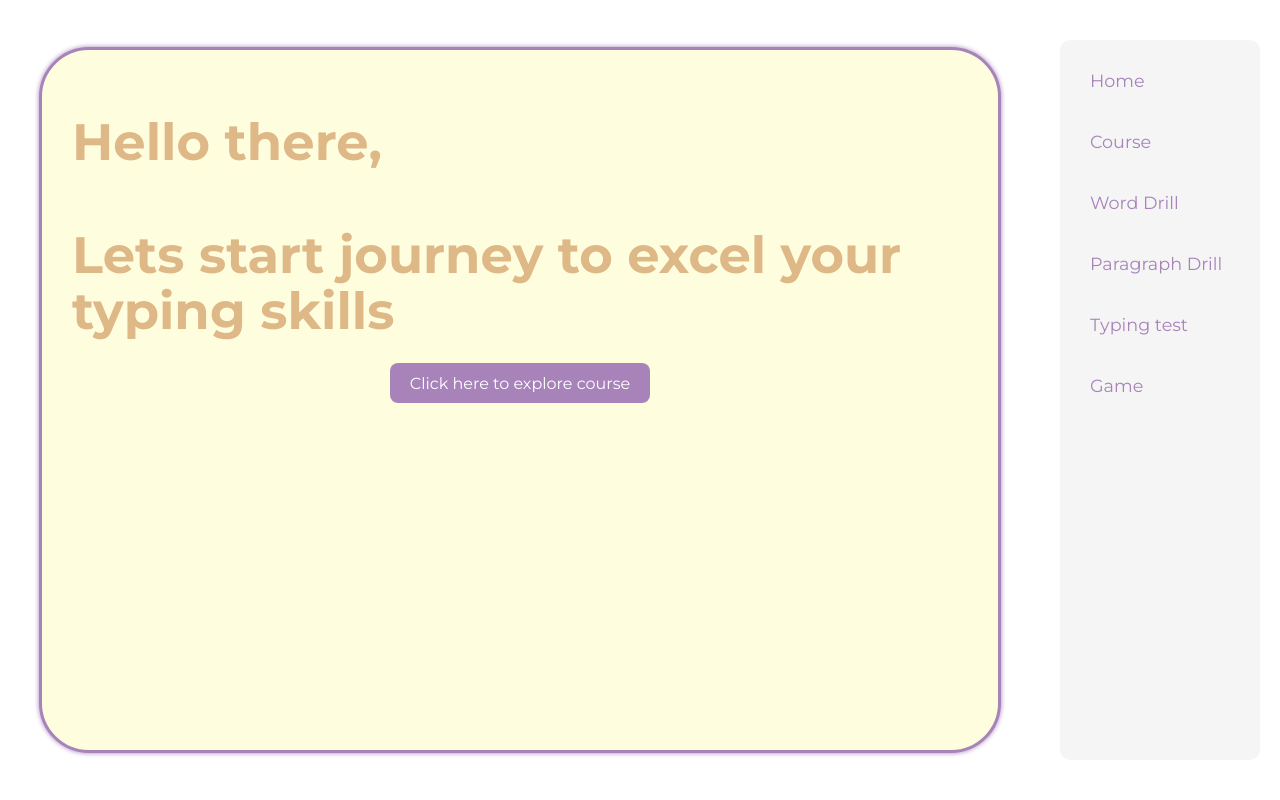
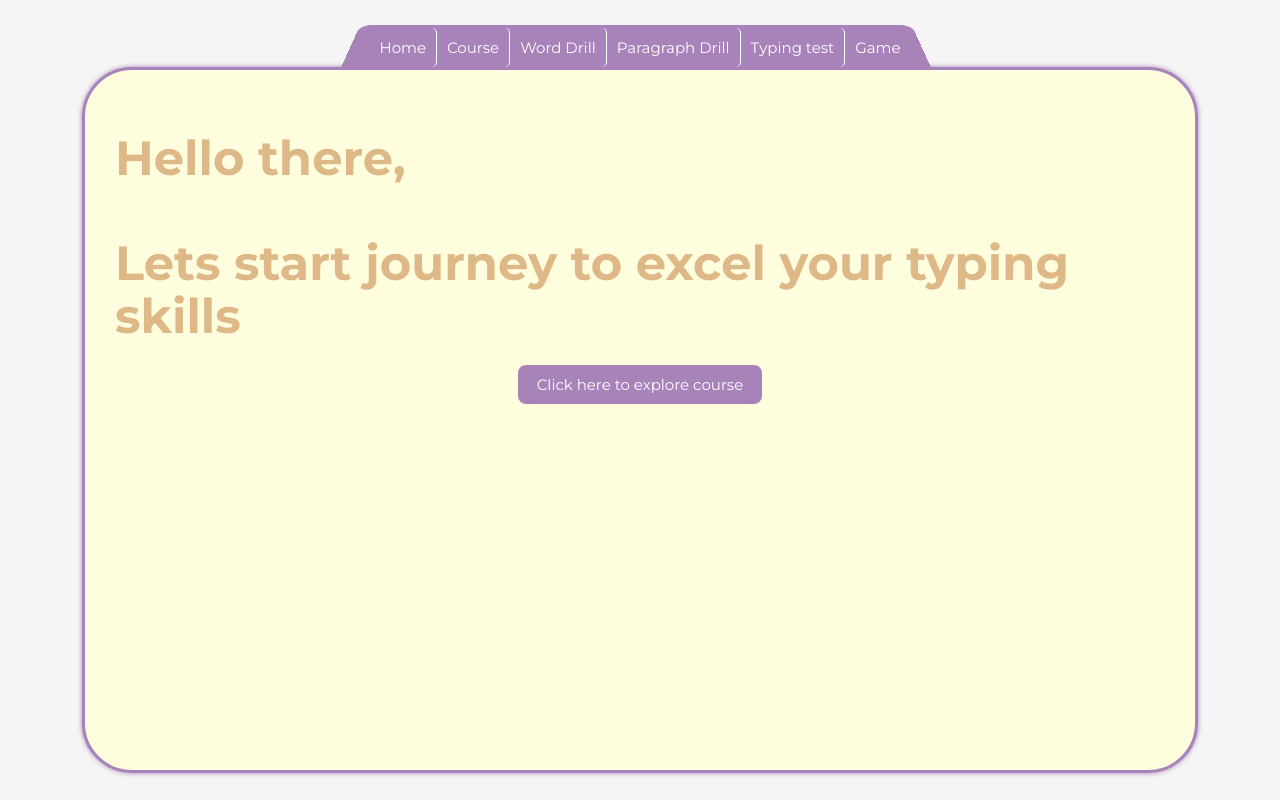
Before and after one commit to imharshal/typing-guru, a React (Vite) app: page / in a window 1280 px wide. Built offline with nearby package versions, Linux system fonts and the light colour scheme.

Commit message:
navbar-design changed

```diff
--- a/src/App.css
+++ b/src/App.css
@@ -1,4 +1,5 @@
 :root {
+  font-size: 15px;
   /* --size: 2em; */
   --keyboard-font-size: 17px;
   --input-box-font-size: 20px;
@@ -7,7 +8,7 @@
 }
 
 body {
-  background-color: white;
+  background-color: whitesmoke;
   color: black;
   display: flex;
   justify-content: center;
@@ -19,58 +20,92 @@ body {
 }
 
 #App {
-  display: grid;
-  grid-template-columns: 5fr 1fr;
+  /* display: grid; */
+  /* grid-template-columns: 5fr 1fr; */
+  display: flex;
   align-items: center;
-  /* flex-direction: row; */
+  flex-direction: column;
 }
 
 #navbar {
-  background-color: whitesmoke;
-  border-radius: 10px;
-  margin: 20px;
-  width: 200px;
-  height: 90vh;
+  border-bottom: none;
+  margin: 0;
+  width: max-content;
+  z-index: 2;
+  position: relative;
+}
+
+#navbar::before {
+  content: "";
+  position: absolute;
+  width: 38em;
+  height: 4.32em;
+  top: -1em;
+  left: -1.2em;
+  z-index: -2;
+  border-top-left-radius: 10px;
+  border-top-right-radius: 10px;
+  -webkit-transform: perspective(50em) rotateX(-30deg);
+  transform: perspective(50em) rotateX(50deg);
+  background-color: #A883BA;
 }
 
 #navbar ul {
+  transition: all 1s;
   margin: 0;
-  padding: 10px;
   display: flex;
-  flex-direction: column;
   list-style: none;
+  padding: 0;
 }
 
 #navbar ul li {
-  margin: 10px;
-  /* padding: 0; */
+  box-sizing: border-box;
+  margin: 0;
+  z-index: 3;
 }
 
 #navbar ul li>a {
+  box-sizing: border-box;
   display: block;
   text-decoration: none;
-  color: #A883BA;
-  font-size: 1.1em;
+  border-right: 1px solid white;
+  color: white;
+  margin: 0;
+  font-size: 1em;
   padding: 10px;
-  border-radius: 2px;
+  border-radius: 5px;
+}
+
+/* #navbar ul li>a::after {
+    content: "";
+    height: 5px;
+    border-right: 2px solid black;
+  } */
+
+#navbar ul li:last-child>a {
+  border-right: none;
 }
 
 #navbar ul li>a.active {
-  background-color: #A883BA;
-  box-shadow: 0 0 3px 0 black;
-  color: white;
+  box-sizing: border-box;
+  /* background-color: #A883BA; */
+  background-color: #FEFEDF;
+  box-shadow: 0 0 3px 0 #FEFEDF;
+  /* color: white; */
+  color: #A883BA;
+  border-radius: 5px;
+  margin: 0 5px;
 }
 
 .playground {
-  transition: all 3s;
   background-color: #FEFEDF;
   position: relative;
   border: 3px solid #A883BA;
   box-shadow: 0 0 5px 0 #A883BA;
   border-radius: 50px;
   padding: 30px;
-  margin: 10px auto;
-  width: 70vw;
+  margin: 0 auto;
+  width: 70em;
   height: 80vh
 }
 
--- a/src/App.jsx
+++ b/src/App.jsx
@@ -16,6 +16,7 @@ function App() {
   return (
     <BrowserRouter>
       <div id="App">
+        <Navbar />
         <Routes>
           <Route
             path="/course/lesson/:id/:task"
@@ -54,8 +55,6 @@ function App() {
           ></Route>
           <Route path="*" element={<div className="playground"></div>}></Route>
         </Routes>
-
-        <Navbar />
       </div>
     </BrowserRouter>
   );
```
